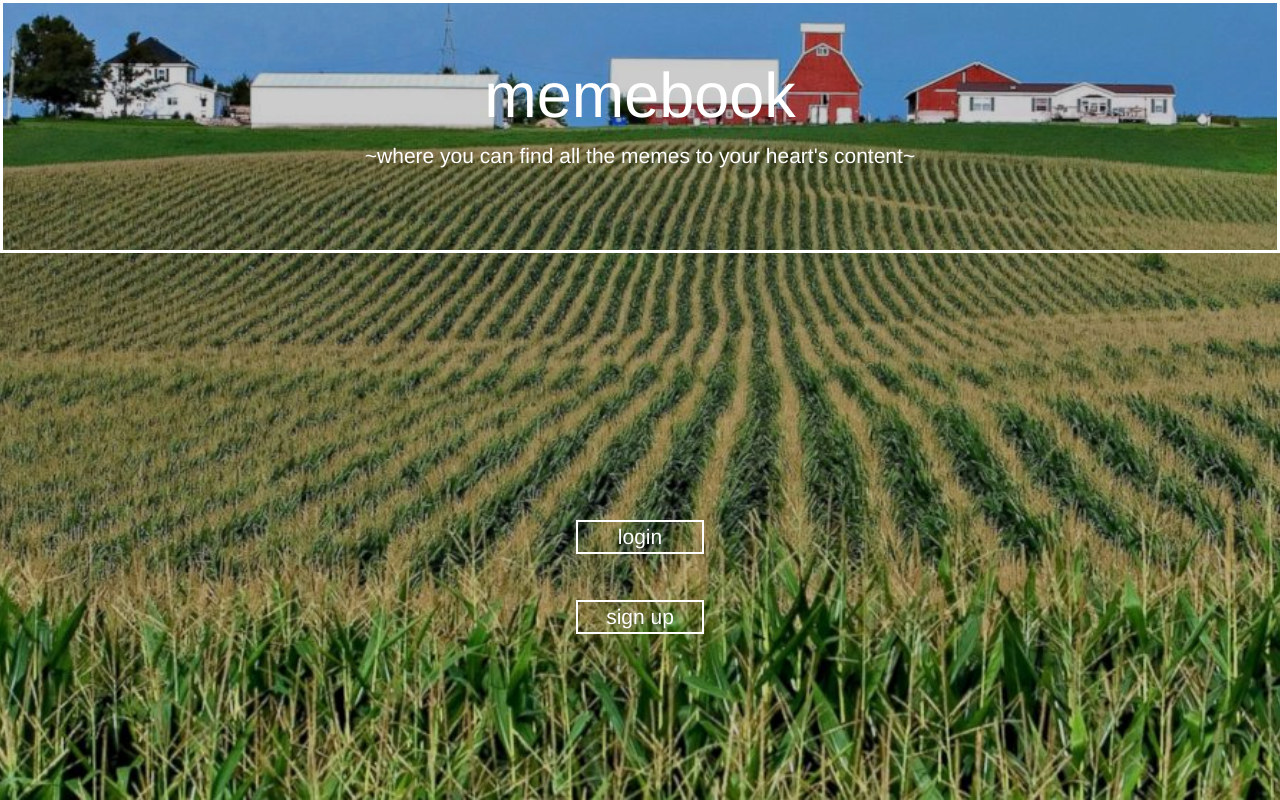
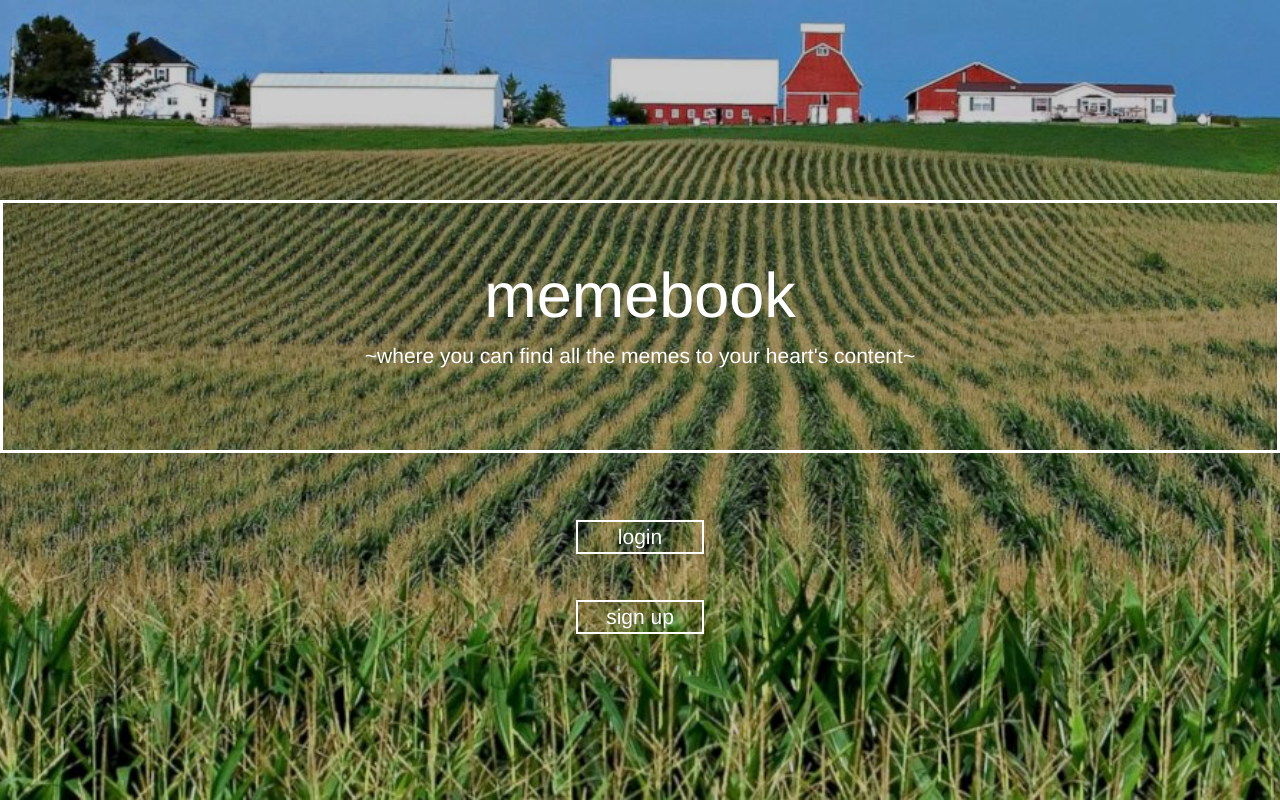
Before and after one commit to apa-123/memes, a Flask app: page / in a window 1280 px wide. Run offline with Flask 2, Linux system fonts and the light colour scheme; some libraries are stand-ins or nearby versions.

Commit message:
fixed index.html

```diff
--- a/templates/index.html
+++ b/templates/index.html
@@ -8,6 +8,12 @@
   <style>
     .navbar {
       display:none;
+    }
+
+    .jumbotron {
+      position: fixed;
+      top: 25%;
+      width:100%;
     }
   </style>
 
```
